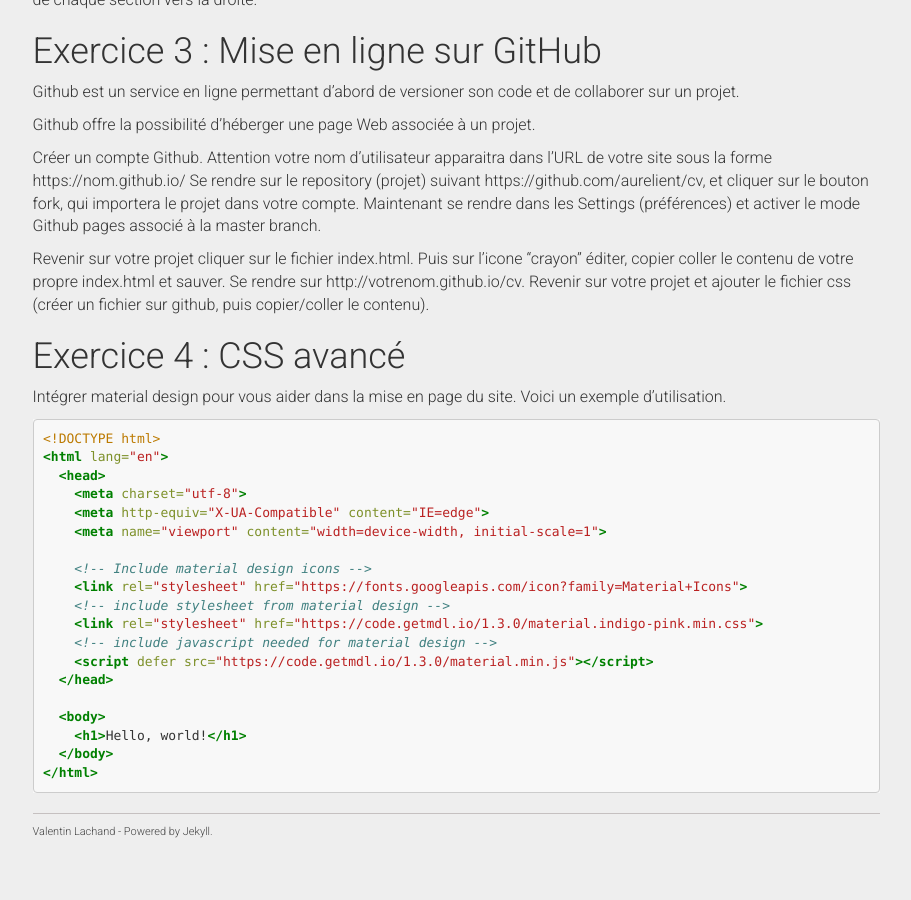
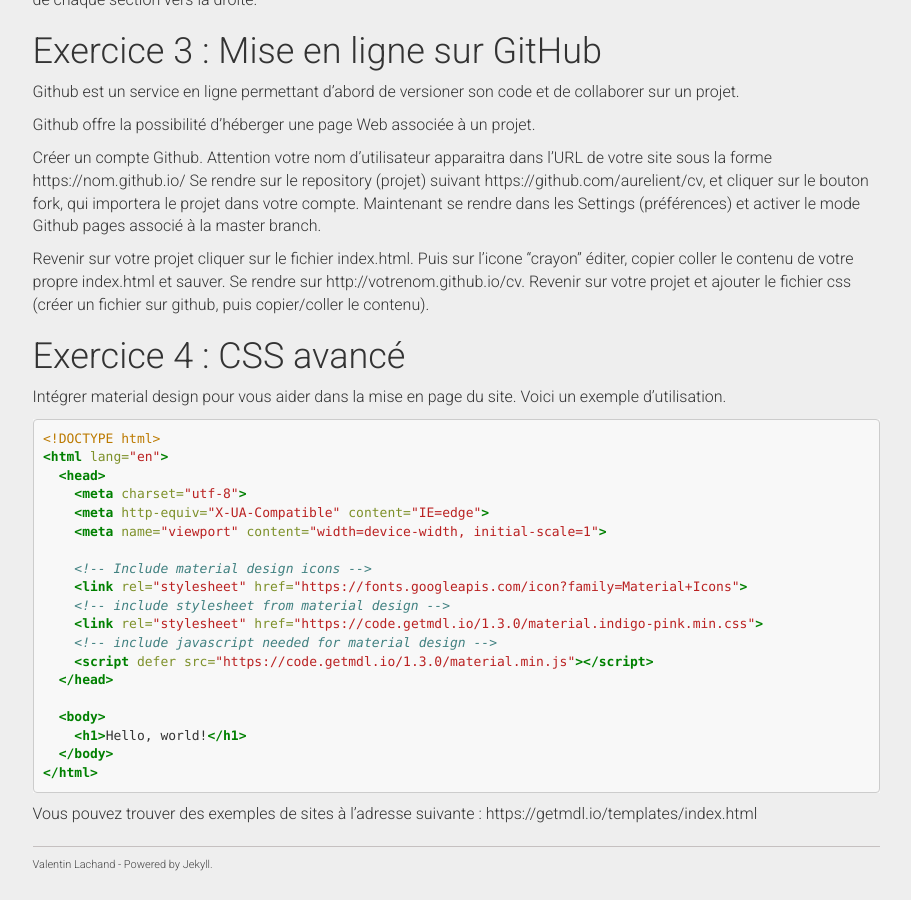
Before and after one commit to taotaoini/lachand.github.io, a Jekyll site: the page built from cci-xml-web-2019-tp2.md, in a window 1280 px wide and 900 px high, scrolled down 858 px. Shown: the whole window, without its empty margins (330-1241 px from the left). Built offline with Jekyll 4.4.1, drawn with Linux system fonts in a browser that asks for light colours; nearby versions of some CDN libraries; before the commit the page ends 1725 px from its top, so only the background shows below that.

Commit message:
Update cci-xml-web-2019-tp2.md

````diff
--- a/cci-xml-web-2019-tp2.md
+++ b/cci-xml-web-2019-tp2.md
@@ -73,3 +73,4 @@ Intégrer material design pour vous aider dans la mise en page du site. Voici un
   </body>
 </html>
 ```
+Vous pouvez trouver des exemples de sites à l'adresse suivante : https://getmdl.io/templates/index.html
````
